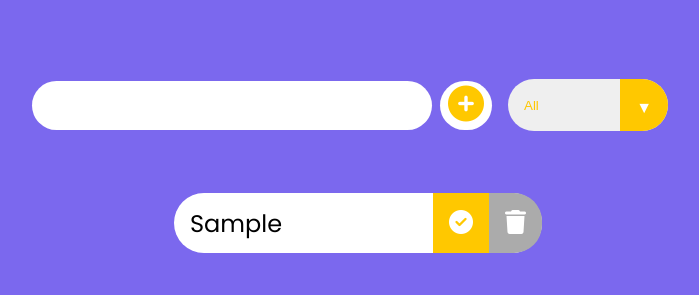
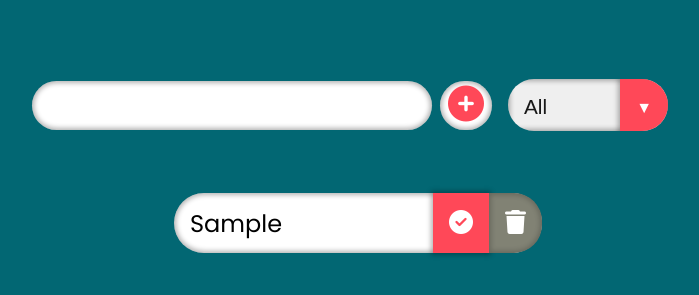
Before and after one commit to ilkaytech/CW_Todo_list, a plain HTML site: page index.html in a window 1280 px wide. Both pictures are taken after typing "Sample" into the empty fields and a click on the button 748 px from the left and 240 px from the top of the page. Shown: the part 135-430 px from the top of the page, without its empty margins (282-981 px from the left). Drawn offline with Linux system fonts and the light colour scheme; a web font is replaced by a local one.

Commit message:
edit style

```diff
--- a/style.css
+++ b/style.css
@@ -5,7 +5,7 @@
 }
 
 body {
-  background-color: mediumslateblue;
+  background-color: #026773;
   color: white;
   font-family: "Poppins", sans-serif;
   min-height: 100vh;
@@ -31,10 +31,11 @@ form button {
   border: none;
   background: white;
   border-radius: 2rem;
+  box-shadow: inset 0px 0px 5px 2px rgba(0, 0, 0, 0.3);
 }
 
 form button {
-  color: rgb(255, 200, 0);
+  color: #ff4858;
   background: white;
   cursor: pointer;
   transition: all 0.3 ease;
@@ -43,7 +44,7 @@ form button {
 
 form button:hover {
   color: white;
-  background: rgb(255, 200, 0);
+  background: #ff4858;
 }
 
 .fa-plus-circle {
@@ -73,6 +74,7 @@ form button:hover {
   align-items: center;
   transition: 0.5s;
   border-radius: 2rem;
+  box-shadow: inset 0px 0px 5px 2px rgba(0, 0, 0, 0.3);
 }
 
 .todo li {
@@ -86,16 +88,18 @@ form button:hover {
   padding: 1rem;
   cursor: pointer;
   font-size: 1.5rem;
+  box-shadow: 0px 0px 5px 2px rgba(0, 0, 0, 0.3);
 }
 
 .complete-btn {
-  background: rgb(255, 200, 0);
+  background: #ff4858;
 }
 
 .trash-btn {
   border-top-right-radius: 1.75rem;
   border-bottom-right-radius: 1.75rem;
-  background: rgb(171, 171, 171);
+  background: #818274;
+  box-shadow: inset 0px 0px 5px 2px rgba(0, 0, 0, 0.2);
 }
 
 .todo-item {
@@ -133,25 +137,28 @@ select {
 }
 
 select {
-  color: rgb(255, 200, 0);
+  color: #181818;
+  font-size: 1.3rem;
   width: 10rem;
   height: 3.2rem;
   cursor: pointer;
   padding: 1rem;
+  box-shadow: inset 0px 0px 5px 2px rgba(0, 0, 0, 0.3);
 }
 
 .select::after {
   content: "\25BC";
   position: absolute;
-  background: rgb(255, 200, 0);
+  background: #ff4858;
   top: 0;
   right: 0;
   padding: 1rem;
   pointer-events: none;
   transition: all 0.3s ease;
+  box-shadow: 0px 0px 5px 2px rgba(0, 0, 0, 0.3);
 }
 
 .select::hover::after {
   background: white;
-  color: rgb(255, 200, 0);
+  color: #ff4858;
 }
```
